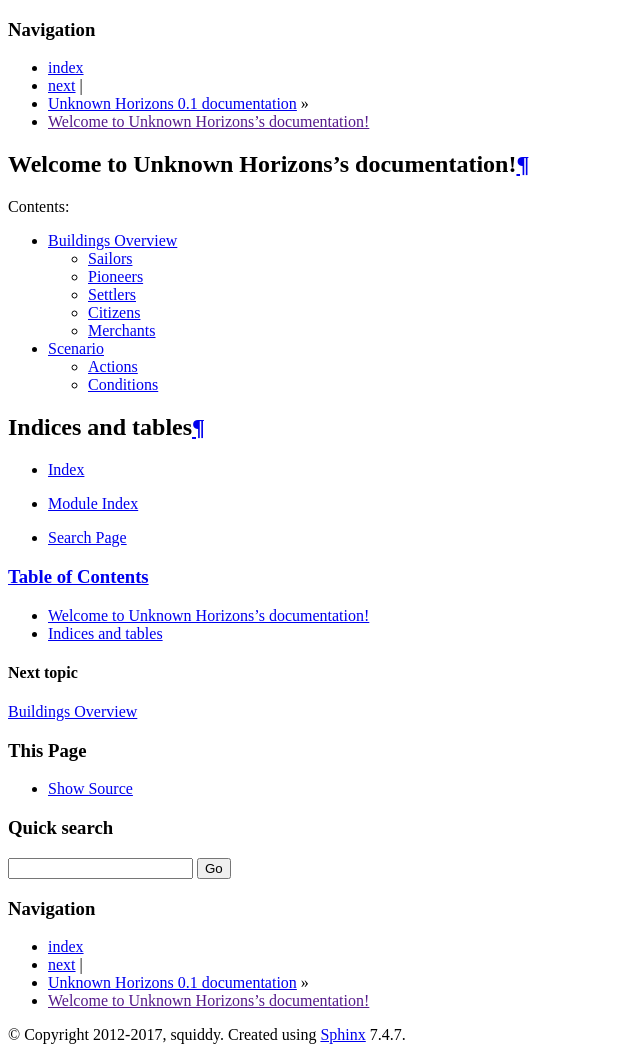
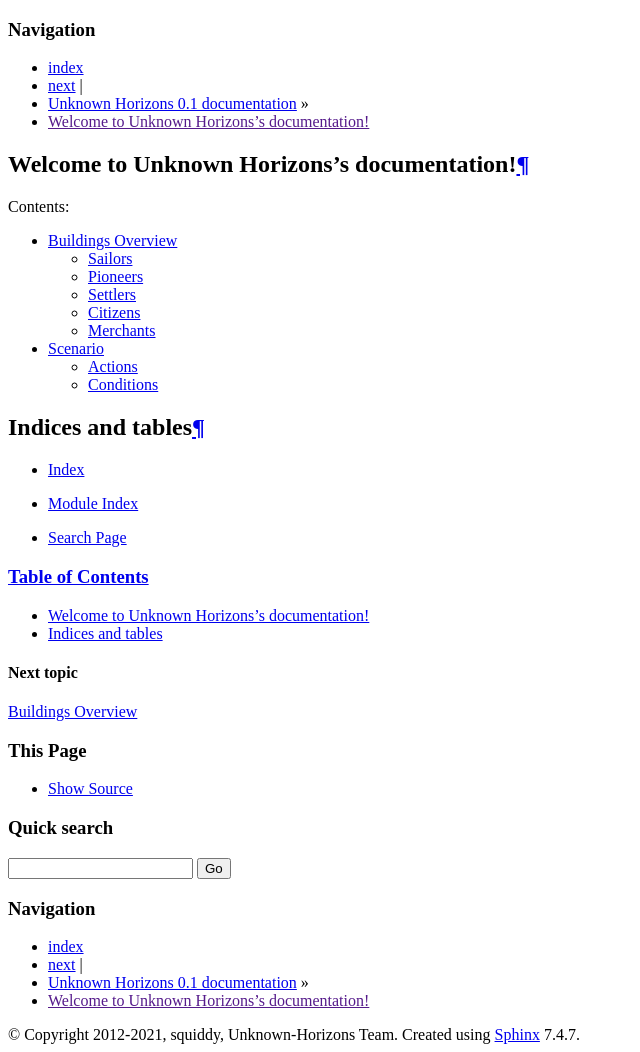
Before and after one commit to unknown-horizons/docs, a Sphinx documentation site: the page built from docs/index.rst, in a window 1280 px wide. Shown: the whole page, without its empty margins (0-640 px from the left). Built offline with Sphinx 7.4.7, drawn with Linux system fonts in a browser that asks for light colours.

Commit message:
update copyright year

```diff
--- a/docs/conf.py
+++ b/docs/conf.py
@@ -41,7 +41,7 @@
 
 # General information about the project.
 project = 'Unknown Horizons'
-copyright = '2012-2017, squiddy'
+copyright = '2012-2021, squiddy, Unknown-Horizons Team'
 
 # The version info for the project you're documenting, acts as replacement for
 # |version| and |release|, also used in various other places throughout the
```
